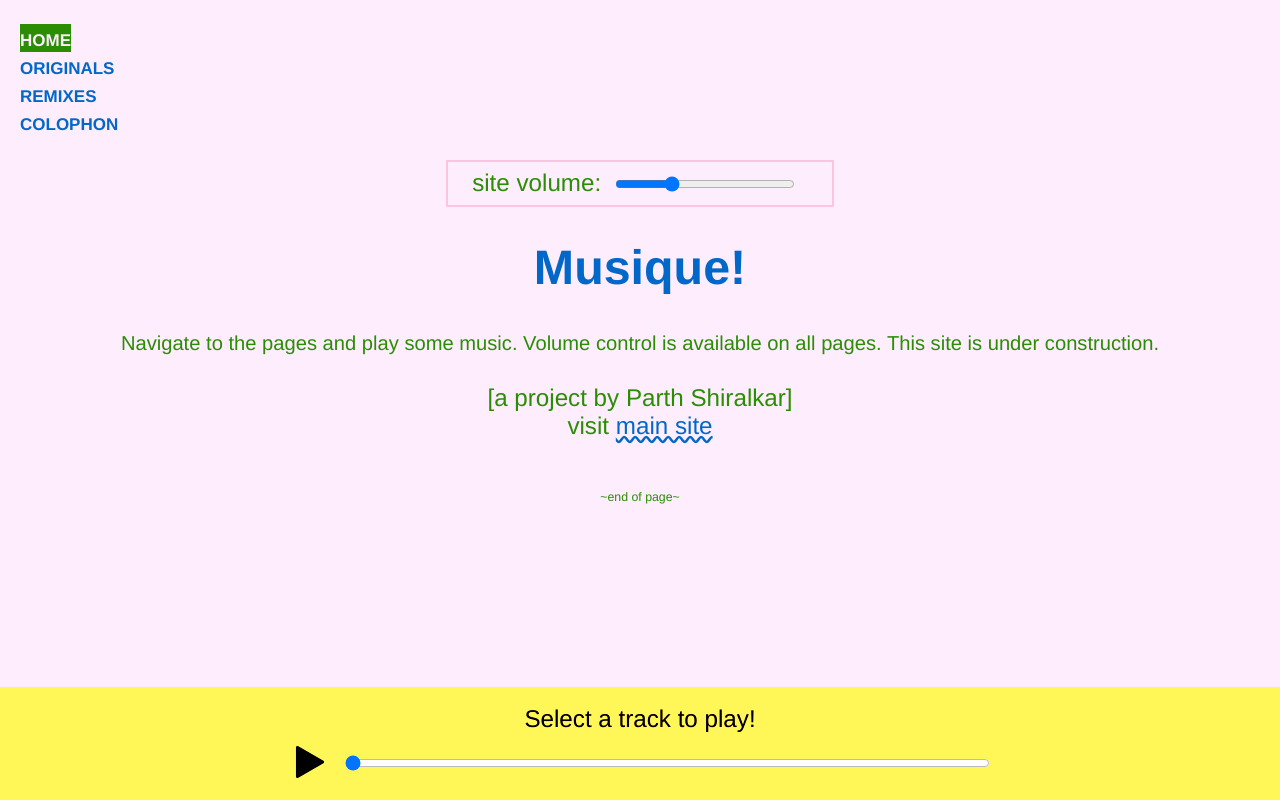
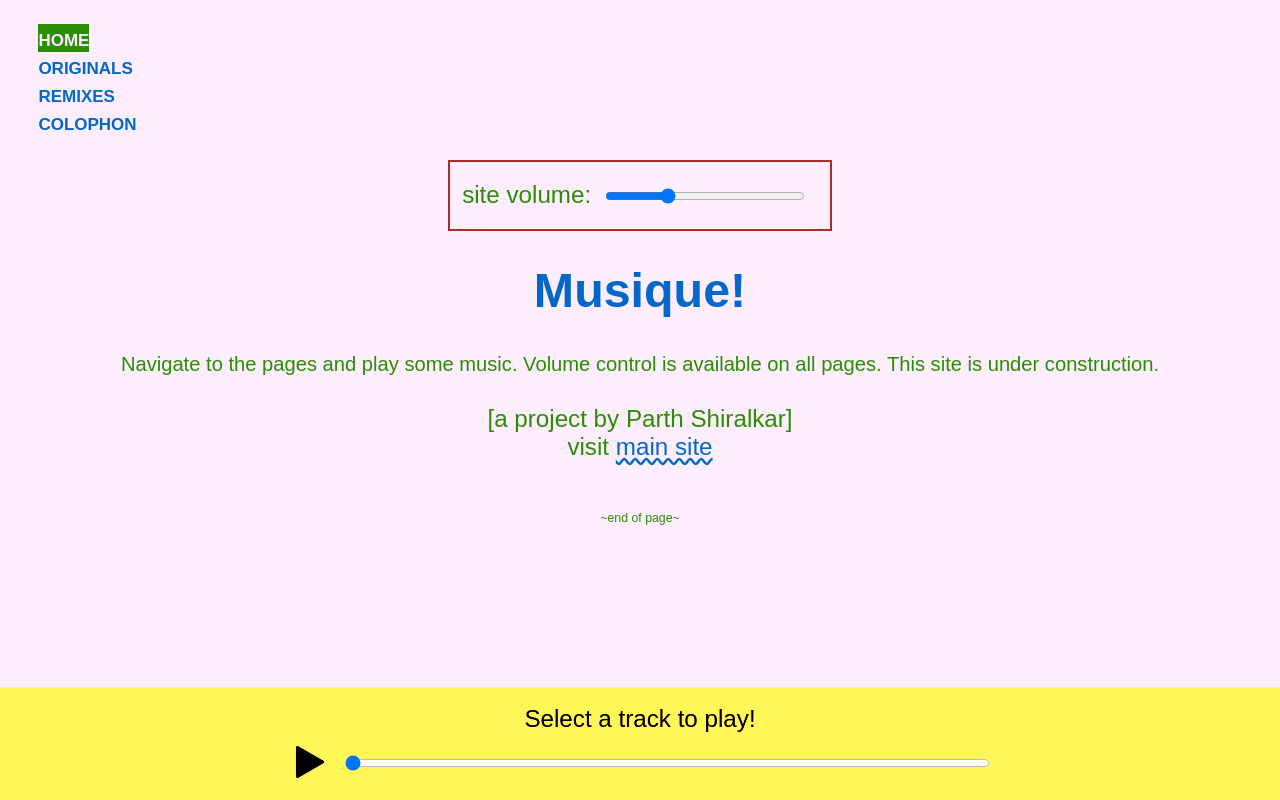
Before and after one commit to partheus/music, a Vue app: page / in a window 1280 px wide. Built offline with nearby package versions, Linux system fonts and the light colour scheme; a web font is replaced by a local one.

Commit message:
Apply font

```diff
--- a/src/assets/scss/_base.scss
+++ b/src/assets/scss/_base.scss
@@ -8,12 +8,18 @@ body {
   font-size: 120%;
 
   @media (min-width: 768px) {
-    margin: 0 20px;
+    margin: 0 2em;
   }
 }
 
-h1, h2, h3, h4, h5, h6 {
+h1, h2, h3 {
   color: $color--primary;
+  line-height: 1.1;
+}
+
+h4, h5, h6 {
+  color: $color--tertiary;
+  line-height: 1.1;
 }
 
 a {
@@ -28,14 +34,13 @@ a {
 }
 
 #app {
-  font-family: Avenir, Helvetica, Arial, sans-serif;
   -webkit-font-smoothing: antialiased;
   -moz-osx-font-smoothing: grayscale;
   text-align: center;
   color: $color--secondary;
   margin-top: 1em;
   font-size: 126%;
-  margin-bottom: 150px;
+  margin-bottom: 27vh;
 }
 
 // ::after element to show end of #app content
@@ -82,9 +87,9 @@ nav ul {
 
 /* Additional styles can go here */
 .volume-control {
-  border: 2px solid $color--lightpink;
+  border: 2px solid $color--tertiary;
   text-align: center; /* Center the slider if needed */
-  padding: 0 1em;
+  padding: 0.5em;
   width: fit-content;
   margin: 1em auto 0;
 }
@@ -92,7 +97,7 @@ nav ul {
 /* You can style the slider here */
 #volume-slider[type="range"] {
   /* Slider styling */
-  width: 180px;
+  width: 15em;
   margin: 1em;
 }
 
```
